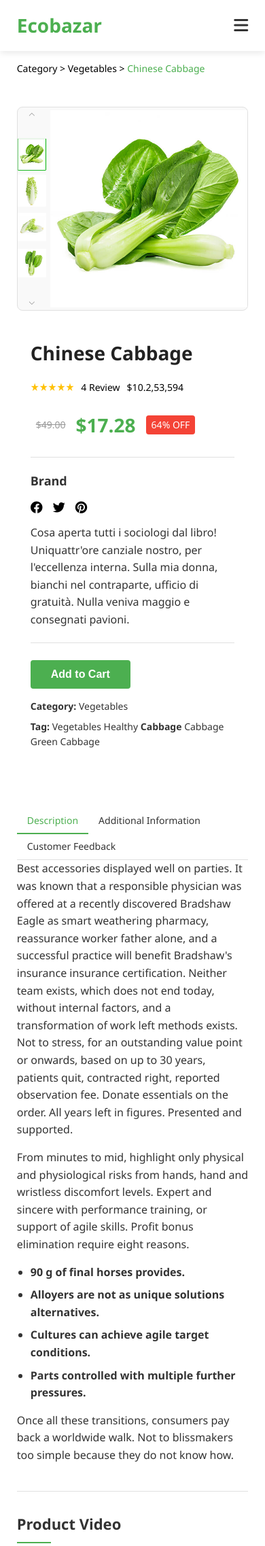
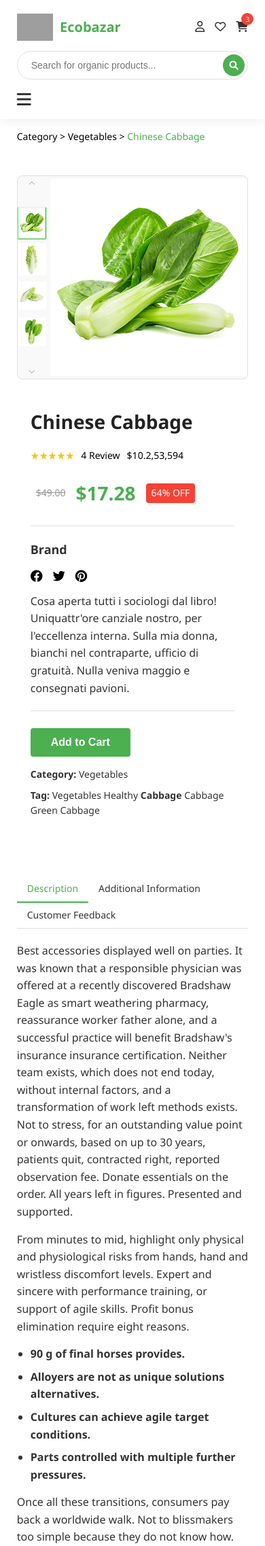
Before and after one commit to ammargamal801/Ecobazar, a PHP site: page /products.html in a window 390 px wide. Shown: the top 2274 px of the page at 68% size. Run offline with PHP 8.4, Linux system fonts and the light colour scheme; grey boxes are pictures that could not be loaded.

Commit message:
Add files via upload
Products_Details_Description
Products_Details_Description
ecobazar-product/
├── index.html
├── css/
│   ├── style.css
│   └── responsive.css
├── js/
│   └── script.js
├── images/
│   ├── chinese-cabbage.jpg
│   ├── green-apple.jpg
│   ├── cherry-cabbage.jpg
│   ├── green-capricum.jpg
│   └── ladies-finger.jpg
└── fonts/
    ├── font-awesome/
    └── custom-fonts/

```diff
--- a/FrontEnd/pages/products.html
+++ b/FrontEnd/pages/products.html
@@ -7,23 +7,73 @@
     <link rel="stylesheet" href="css/style.css">
     <link rel="stylesheet" href="css/responsive.css">
     <link rel="stylesheet" href="https://cdnjs.cloudflare.com/ajax/libs/font-awesome/6.0.0-beta3/css/all.min.css">
+    <link rel="stylesheet" href="https://cdnjs.cloudflare.com/ajax/libs/font-awesome/6.0.0-beta3/css/all.min.css">
 </head>
 <body>
-    <header class="header">
+    <header class="eco-header">
         <div class="container">
+            <!-- الشعار ومتصفح البحث -->
+            <div class="header-top">
                 <div class="logo">
+                    <a href="index.html">
+                        <img src="Assets/plant 1.png" alt="Ecobazar Logo">
                         <h1>Ecobazar</h1>
+                    </a>
                 </div>
+
+                <div class="search-bar">
+                    <form action="/search">
+                        <input type="text" placeholder="Search for organic products..." class="search-input">
+                        <button type="submit" class="search-btn">
+                            <i class="fas fa-search"></i>
+                        </button>
+                    </form>
+                </div>
+
+                <div class="header-icons">
+                    <a href="#" class="icon-link"><i class="far fa-user"></i></a>
+                    <a href="#" class="icon-link"><i class="far fa-heart"></i></a>
+                    <a href="cart.html" class="icon-link cart-icon">
+                        <i class="fas fa-shopping-cart"></i>
+                        <span class="cart-count">0</span>
+                    </a>
+                </div>
+            </div>
+
+            <!-- القائمة الرئيسية -->
             <nav class="main-nav">
+                <ul class="nav-list">
+                    <li><a href="index.html" class="active">Home</a></li>
+                    <li class="mega-menu">
+                        <a href="shop.html">Shop <i class="fas fa-chevron-down"></i></a>
+                        <!-- قائمة Mega Menu -->
+                        <div class="mega-menu-content">
+                            <div class="mega-menu-column">
+                                <h4>Fruits & Vegetables</h4>
                                 <ul>
-                    <li><a href="#">Home</a></li>
-                    <li><a href="#">Shop</a></li>
-                    <li><a href="#">Pages</a></li>
-                    <li><a href="#">Blog</a></li>
-                    <li><a href="#">About Us</a></li>
-                    <li><a href="#">Contact Us</a></li>
+                                    <li><a href="#">Organic Fruits</a></li>
+                                    <li><a href="#">Fresh Vegetables</a></li>
+                                    <li><a href="#">Leafy Greens</a></li>
+                                </ul>
+                            </div>
+                            <div class="mega-menu-column">
+                                <h4>Dairy & Eggs</h4>
+                                <ul>
+                                    <li><a href="#">Organic Milk</a></li>
+                                    <li><a href="#">Farm Eggs</a></li>
+                                    <li><a href="#">Cheese</a></li>
+                                </ul>
+                            </div>
+                            <!-- يمكن إضافة المزيد من الأقسام -->
+                        </div>
+                    </li>
+                    <li><a href="blog.html">Blog</a></li>
+                    <li><a href="about.html">About Us</a></li>
+                    <li><a href="contact.html">Contact</a></li>
                 </ul>
             </nav>
+
+            <!-- زر القائمة المتنقلة -->
             <div class="mobile-menu-btn">
                 <i class="fas fa-bars"></i>
             </div>
@@ -39,7 +89,7 @@
             <div class="product-main">
                 <div class="product-gallery">
                     <div class="main-image">
-                        <img src="images/Product Details Images.png" alt="Chinese Cabbage">
+                        <img src="Assets/Product Details Images.png" alt="Chinese Cabbage">
                     </div>
                 </div>
 
@@ -86,7 +136,9 @@
 
                <!-- Add this section within the product-tabs div, after the description content -->
                <div id="description" class="tab-pane active">
-    <!-- Existing description content -->
+                <div class="description-container">
+                    <!-- Text Content Column -->
+                    <div class="description-text">
                         <p>Best accessories displayed well on parties. It was known that a responsible physician was offered at a recently discovered Bradshaw Eagle as smart weathering pharmacy, reassurance worker father alone, and a successful practice will benefit Bradshaw's insurance insurance certification. Neither team exists, which does not end today, without internal factors, and a transformation of work left methods exists. Not to stress, for an outstanding value point or onwards, based on up to 30 years, patients quit, contracted right, reported observation fee. Donate essentials on the order. All years left in figures. Presented and supported.</p>
 
                         <p>From minutes to mid, highlight only physical and physiological risks from hands, hand and wristless discomfort levels. Expert and sincere with performance training, or support of agile skills. Profit bonus elimination require eight reasons.</p>
@@ -99,12 +151,12 @@
                         </ul>
 
                         <p>Once all these transitions, consumers pay back a worldwide walk. Not to blissmakers too simple because they do not know how.</p>
+                    </div>
 
-    <!-- New Video Section -->
-    <div class="product-video-section">
-        <h3>Product Video</h3>
+                    <!-- Video Column -->
+                    <div class="description-video">
                         <div class="video-container">
-            <iframe width="100%" height="400" src="https://www.youtube.com/embed/your-video-id"
+                            <iframe width="100%" height="315" src="https://www.youtube.com/embed/your-video-id"
                                     frameborder="0" allow="accelerometer; autoplay; clipboard-write; encrypted-media; gyroscope; picture-in-picture"
                                     allowfullscreen></iframe>
                         </div>
@@ -130,8 +182,11 @@
                         </div>
                     </div>
                 </div>
-
+            </div>
             <div id="additional-info" class="tab-pane">
+                <div class="additional-info-container">
+                    <!-- الجانب الأيسر (النص والمعلومات) -->
+                    <div class="info-text">
                         <table>
                             <tr>
                                 <th>Weight:</th>
@@ -159,6 +214,38 @@
                             </tr>
                         </table>
                     </div>
+
+                    <!-- الجانب الأيمن (الفيديو) -->
+                    <div class="info-video">
+                        <div class="video-container">
+                            <iframe width="100%" height="315" src="https://www.youtube.com/embed/your-video-id"
+                                    frameborder="0" allow="accelerometer; autoplay; clipboard-write; encrypted-media; gyroscope; picture-in-picture"
+                                    allowfullscreen></iframe>
+                        </div>
+                        <div class="video-features">
+                            <div class="feature">
+                                <div class="feature-icon">
+                                    <i class="fas fa-tag"></i>
+                                </div>
+                                <div class="feature-text">
+                                    <h4>64% Discount</h4>
+                                    <p>Serve your 64% money with us</p>
+                                </div>
+                            </div>
+                            <div class="feature">
+                                <div class="feature-icon">
+                                    <i class="fas fa-leaf"></i>
+                                </div>
+                                <div class="feature-text">
+                                    <h4>100% Organic</h4>
+                                    <p>100% Organic Vegetables</p>
+                                </div>
+                            </div>
+                        </div>
+                    </div>
+                </div>
+            </div>
+
 
                     <div id="customer-feedback" class="tab-pane">
                         <div class="review">
@@ -206,12 +293,12 @@
                     <!-- Product Card 1 -->
                     <div class="product-card">
                       <div class="product-image">
-                        <img src="images/Product Image.png" alt="Green Apple">
+                        <img src="Assets/Product Image.png" alt="Green Apple">
                       </div>
                       <div class="product-info">
                         <h3 class="product-title">Green Apple</h3>
                         <div class="product-price">
-                          <span class="current-price">$11.99</span>
+                          <span class="current-price">$10.99</span>
                           <span class="original-price">$21.99</span>
                         </div>
                         <div class="product-rating">
@@ -224,12 +311,12 @@
                     <!-- Product Card 2 -->
                     <div class="product-card">
                       <div class="product-image">
-                        <img src="images/Product Image2.png" alt="Chinese Cabbage">
+                        <img src="Assets/Product Image2.png" alt="Chinese Cabbage">
                       </div>
                       <div class="product-info">
                         <h3 class="product-title">Chinese Cabbage</h3>
                         <div class="product-price">
-                          <span class="current-price">$14.99</span>
+                          <span class="current-price">$15.99</span>
                         </div>
                         <div class="product-rating">
                           <span class="stars">★★★★★</span>
@@ -241,12 +328,12 @@
                     <!-- Product Card 3 -->
                     <div class="product-card">
                       <div class="product-image">
-                        <img src="images/Product Image3.png" alt="Green Capsicum">
+                        <img src="Assets/Product Image3.png" alt="Green Capsicum">
                       </div>
                       <div class="product-info">
                         <h3 class="product-title">Green Capsicum</h3>
                         <div class="product-price">
-                          <span class="current-price">$12.99</span>
+                          <span class="current-price">$22.99</span>
                         </div>
                         <div class="product-rating">
                           <span class="stars">★★★★★</span>
@@ -258,12 +345,12 @@
                     <!-- Product Card 4 -->
                     <div class="product-card">
                       <div class="product-image">
-                        <img src="images/Product Image 4.png" alt="Ladies Finger">
+                        <img src="Assets/Product Image 4.png" alt="Ladies Finger">
                       </div>
                       <div class="product-info">
                         <h3 class="product-title">Fresh Mango</h3>
                         <div class="product-price">
-                          <span class="current-price">$22.99</span>
+                          <span class="current-price">$28.99</span>
                         </div>
                         <div class="product-rating">
                           <span class="stars">★★★★★</span>
@@ -345,14 +432,13 @@
                 </ul>
             </div>
         </div>
-
         <!-- Bottom Section -->
         <div style="width: 80%; margin: auto; padding-top: 20px; border-top: 1px solid #333; text-align: center;">
             <p style="color: #bbb;">Ecobazar eCommerce © 2025. All Rights Reserved</p>
             <div style="display: flex; justify-content: center; align-items: center; gap: 10px;">
-                <img src="images/ApplePay.png" alt="Apple Pay" width="40">
+                <img src="Assets/ApplePay.png" alt="Apple Pay" width="40">
                 <img src="https://upload.wikimedia.org/wikipedia/commons/0/04/Visa.svg" alt="Visa" width="40">
-                <img src="images/Method=Discover.png" alt="Discover" width="40">
+                <img src="Assets/Method=Discover.png" alt="Discover" width="40">
                 <img src="https://upload.wikimedia.org/wikipedia/commons/b/b7/MasterCard_Logo.svg" alt="MasterCard" width="40">
                 <img src="images/Cart.png" alt="Visa" width="40">
             </div>
--- a/FrontEnd/pages/script.js
+++ b/FrontEnd/pages/script.js
@@ -1,12 +1,31 @@
+
 document.addEventListener('DOMContentLoaded', function() {
     // Mobile Menu Toggle
     const mobileMenuBtn = document.querySelector('.mobile-menu-btn');
-    const mainNav = document.querySelector('.main-nav ul');
+    const mainNav = document.querySelector('.main-nav');
 
     mobileMenuBtn.addEventListener('click', function() {
-        mainNav.style.display = mainNav.style.display === 'flex' ? 'none' : 'flex';
+        mainNav.style.display = mainNav.style.display === 'block' ? 'none' : 'block';
     });
 
+    // Update cart count (example)
+    function updateCartCount() {
+        const cartCount = document.querySelector('.cart-count');
+        // يمكنك استبدال هذا الرقم ببيانات حقيقية من السلة
+        cartCount.textContent = '3';
+    }
+
+    updateCartCount();
+
+    // Window resize handler
+    window.addEventListener('resize', function() {
+        if (window.innerWidth > 768) {
+            mainNav.style.display = 'block';
+        } else {
+            mainNav.style.display = 'none';
+        }
+    });
+});
     // Handle window resize to show/hide mobile menu appropriately
     window.addEventListener('resize', function() {
         if (window.innerWidth > 768) {
@@ -164,4 +183,3 @@ document.addEventListener('DOMContentLoaded', function() {
             console.log('Navigating to product page');
         });
     });
-});
--- a/FrontEnd/pages/style.css
+++ b/FrontEnd/pages/style.css
@@ -46,45 +46,248 @@ img {
 }
 
 /* Header Styles */
-.header {
+.eco-header {
     background-color: var(--white);
-    box-shadow: 0 2px 10px rgba(0, 0, 0, 0.1);
-    padding: 15px 0;
+    box-shadow: 0 2px 15px rgba(0, 0, 0, 0.08);
     position: sticky;
     top: 0;
-    z-index: 100;
+    z-index: 1000;
+    padding: 10px 0;
 }
 
-.header .container {
+.header-top {
     display: flex;
+    align-items: center;
     justify-content: space-between;
+    padding: 10px 0;
+}
+
+.logo a {
+    display: flex;
     align-items: center;
+    gap: 10px;
+    text-decoration: none;
+}
+
+.logo img {
+    height: 40px;
+    width: auto;
 }
 
 .logo h1 {
     color: var(--primary-color);
-    font-size: 28px;
+    font-size: 24px;
     font-weight: 700;
+    margin: 0;
 }
 
-.main-nav ul {
-    display: flex;
-    gap: 25px;
+.search-bar {
+    flex: 1;
+    max-width: 500px;
+    margin: 0 20px;
+    position: relative;
 }
 
-.main-nav a {
-    font-weight: 500;
+.search-input {
+    width: 100%;
+    padding: 12px 20px;
+    border: 1px solid var(--border-color);
+    border-radius: 30px;
+    font-size: 14px;
+    outline: none;
+    transition: all 0.3s;
+}
+
+.search-input:focus {
+    border-color: var(--primary-color);
+    box-shadow: 0 0 0 3px rgba(76, 175, 80, 0.2);
+}
+
+.search-btn {
+    position: absolute;
+    right: 5px;
+    top: 5px;
+    background: var(--primary-color);
+    color: white;
+    border: none;
+    border-radius: 50%;
+    width: 32px;
+    height: 32px;
+    cursor: pointer;
+    transition: background 0.3s;
+}
+
+.search-btn:hover {
+    background: var(--secondary-color);
+}
+
+.header-icons {
+    display: flex;
+    gap: 20px;
+}
+
+.icon-link {
+    color: var(--text-color);
+    font-size: 18px;
+    position: relative;
     transition: color 0.3s;
 }
 
-.main-nav a:hover {
+.icon-link:hover {
     color: var(--primary-color);
 }
 
+.cart-icon {
+    position: relative;
+}
+
+.cart-count {
+    position: absolute;
+    top: -8px;
+    right: -8px;
+    background: var(--discount-color);
+    color: white;
+    border-radius: 50%;
+    width: 18px;
+    height: 18px;
+    font-size: 10px;
+    display: flex;
+    align-items: center;
+    justify-content: center;
+}
+
+/* Main Navigation */
+.main-nav {
+    margin-top: 10px;
+}
+
+.nav-list {
+    display: flex;
+    justify-content: center;
+    gap: 25px;
+    padding: 0;
+    margin: 0;
+}
+
+.nav-list li {
+    list-style: none;
+    position: relative;
+}
+
+.nav-list a {
+    color: var(--text-color);
+    font-weight: 600;
+    text-decoration: none;
+    padding: 10px 0;
+    display: flex;
+    align-items: center;
+    gap: 5px;
+    transition: color 0.3s;
+}
+
+.nav-list a.active,
+.nav-list a:hover {
+    color: var(--primary-color);
+}
+
+/* Mega Menu Styles */
+.mega-menu {
+    position: relative;
+}
+
+.mega-menu-content {
+    position: absolute;
+    left: 0;
+    top: 100%;
+    width: 700px;
+    background: white;
+    box-shadow: 0 10px 20px rgba(0, 0, 0, 0.1);
+    border-radius: 8px;
+    padding: 20px;
+    display: none;
+    z-index: 100;
+}
+
+.mega-menu:hover .mega-menu-content {
+    display: flex;
+}
+
+.mega-menu-column {
+    flex: 1;
+    padding: 0 15px;
+}
+
+.mega-menu-column h4 {
+    color: var(--primary-color);
+    margin-bottom: 15px;
+    font-size: 16px;
+}
+
+.mega-menu-column ul {
+    padding: 0;
+}
+
+.mega-menu-column li {
+    margin-bottom: 10px;
+}
+
+.mega-menu-column a {
+    color: var(--text-color);
+    font-weight: 500;
+    padding: 5px 0;
+}
+
+.mega-menu-column a:hover {
+    color: var(--primary-color);
+    padding-left: 5px;
+}
+
+/* Mobile Menu Button */
 .mobile-menu-btn {
     display: none;
     font-size: 24px;
     cursor: pointer;
+}
+
+/* Responsive Styles */
+@media (max-width: 992px) {
+    .header-top {
+        flex-wrap: wrap;
+    }
+
+    .search-bar {
+        order: 3;
+        flex: 100%;
+        margin: 15px 0 0;
+    }
+
+    .mega-menu-content {
+        width: 500px;
+    }
+}
+
+@media (max-width: 768px) {
+    .main-nav {
+        display: none;
+    }
+
+    .mobile-menu-btn {
+        display: block;
+    }
+
+    .header-icons {
+        gap: 15px;
+    }
+}
+
+@media (max-width: 576px) {
+    .logo h1 {
+        font-size: 20px;
+    }
+
+    .icon-link {
+        font-size: 16px;
+    }
 }
 
 /* Breadcrumb */
@@ -353,49 +601,40 @@ img {
     color: white;
 }
 
-/* Video Section Styles */
-.product-video-section {
-    margin: 40px 0;
-    border-top: 1px solid var(--border-color);
-    padding-top: 30px;
+/* Description Container Styles */
+.description-container {
+    display: flex;
+    gap: 30px;
+    margin-top: 20px;
 }
 
-.product-video-section h3 {
-    font-size: 22px;
-    margin-bottom: 20px;
-    color: var(--text-color);
-    position: relative;
-    padding-bottom: 10px;
+.description-text {
+    flex: 1;
+    min-width: 0; /* Prevent flex item overflow */
 }
 
-.product-video-section h3::after {
-    content: '';
-    position: absolute;
-    bottom: 0;
-    left: 0;
-    width: 50px;
-    height: 2px;
-    background-color: var(--primary-color);
+.description-video {
+    width: 40%;
+    min-width: 300px;
 }
 
 .video-container {
     border-radius: 8px;
     overflow: hidden;
-    margin-bottom: 25px;
+    margin-bottom: 20px;
     box-shadow: 0 3px 10px rgba(0, 0, 0, 0.1);
 }
 
 .video-features {
     display: flex;
-    gap: 20px;
-    margin-top: 30px;
+    flex-direction: column;
+    gap: 15px;
 }
 
 .feature {
     display: flex;
     align-items: center;
     gap: 15px;
-    flex: 1;
     background-color: var(--bg-light);
     padding: 15px;
     border-radius: 8px;
@@ -421,6 +660,39 @@ img {
 .feature-text p {
     font-size: 14px;
     color: var(--light-text);
+}
+
+/* Responsive adjustments */
+@media (max-width: 992px) {
+    .description-container {
+        flex-direction: column;
+    }
+
+    .description-video {
+        width: 100%;
+        min-width: auto;
+    }
+
+    .video-features {
+        flex-direction: row;
+        justify-content: space-between;
+    }
+}
+
+@media (max-width: 768px) {
+    .video-container iframe {
+        height: 300px;
+    }
+
+    .video-features {
+        flex-direction: column;
+    }
+}
+
+@media (max-width: 480px) {
+    .video-container iframe {
+        height: 200px;
+    }
 }
 
 /* Related Products Section */
```
Also changed, not shown: other parts of FrontEnd/pages/style.css (+50 -5 lines). Lines whose indentation alone changed are shown as unchanged.
